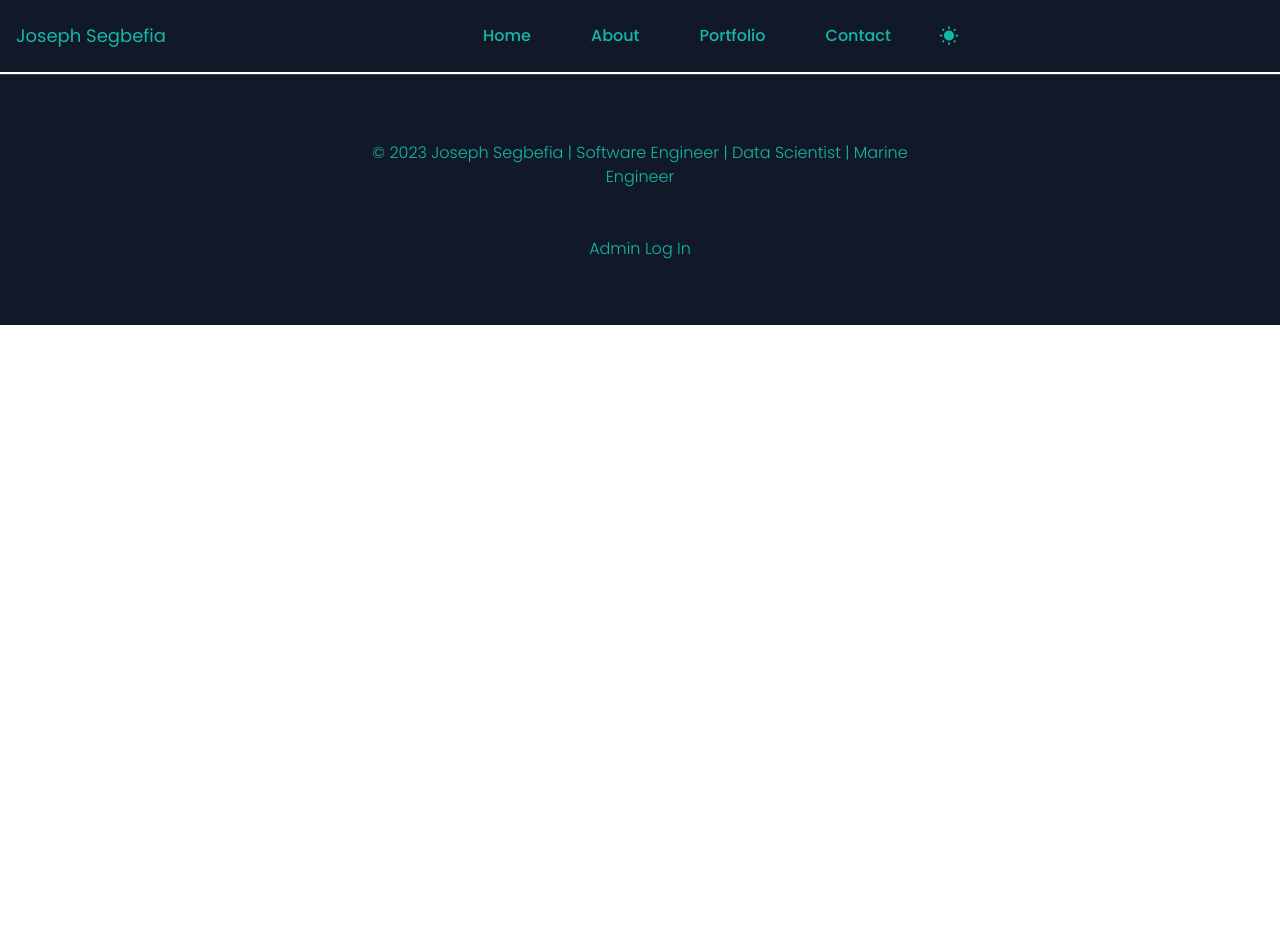
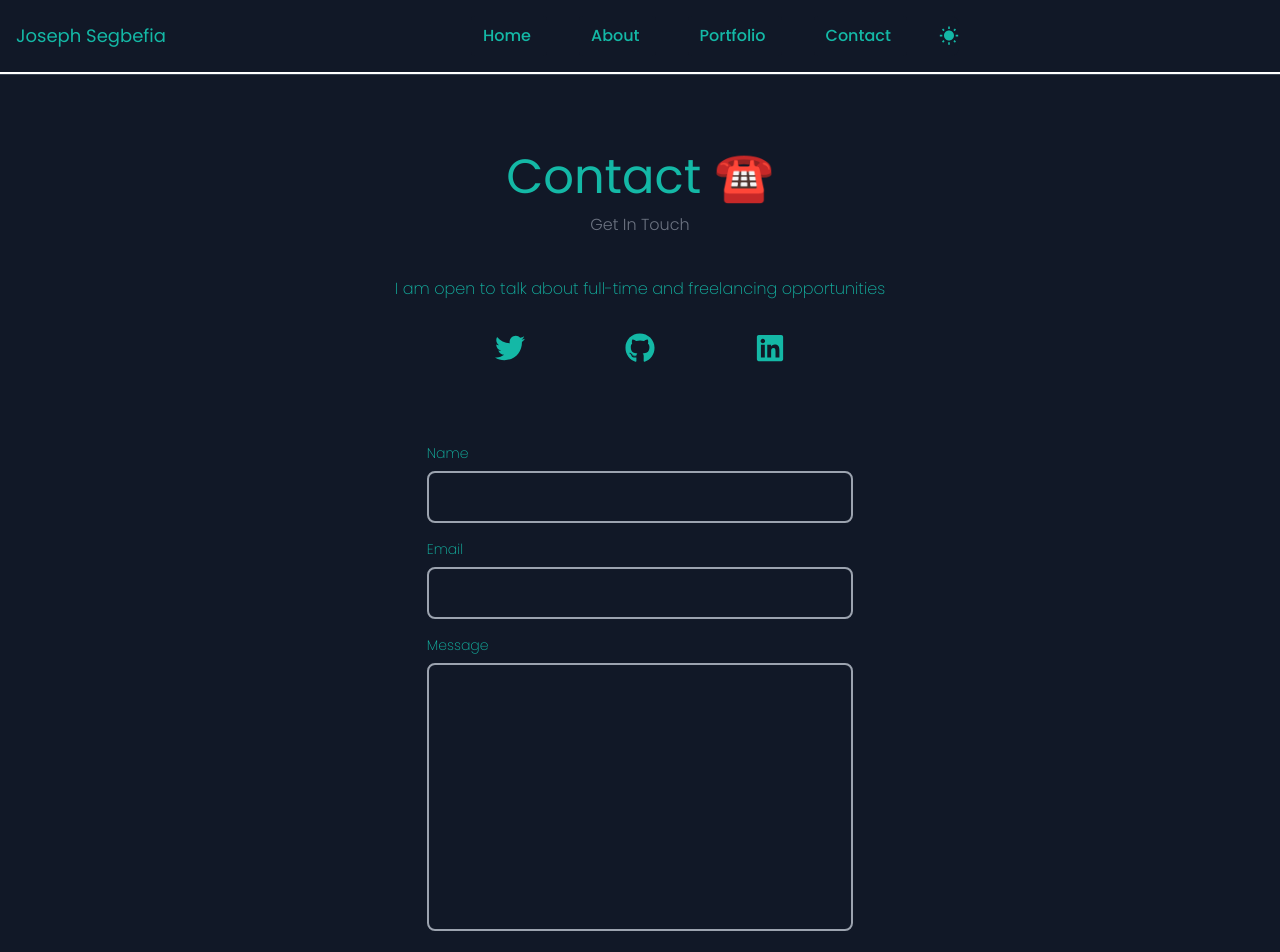
Before and after one commit to josephsegbefia/portfolio2ndFrontend, a React (Vite) app: page /contact in a window 1280 px wide. Shown: the top 952 px of the page. Before the commit the page ends 800 px from the top, so only its background shows below. Built offline with nearby package versions, Linux system fonts and the light colour scheme.

Commit message:
Connect contact form to the backend start

```diff
--- a/src/App.jsx
+++ b/src/App.jsx
@@ -5,6 +5,7 @@ import Home from "./components/Home";
 import Login from "./components/auth/Login";
 import Signup from "./components/auth/Signup";
 import About from "./components/About";
+import Contact from "./components/Contact";
 import Footer from "./components/Footer";
 import Dashboard from "./components/Dashboard";
 import IsAnon from "./IsAnon";
@@ -38,6 +39,7 @@ function App() {
             }
           />
           <Route path="/about" element={<About />} />
+          <Route path="/contact" element={<Contact />} />
         </Routes>
         <Footer />
       </main>
--- /dev/null
+++ b/src/components/Contact.jsx
@@ -0,0 +1,107 @@
+import React from "react";
+import Section from "./common/Section";
+import { FaTwitter, FaGithub, FaLinkedin, FaArrowDown } from "react-icons/fa";
+import contact from "../assets/mobile.png";
+import { useState, useEffect } from "react";
+
+const Contact = () => {
+  const SOCIAL = [
+    {
+      id: 1,
+      link: "https://twitter.com/jelorm",
+      icon: <FaTwitter />
+    },
+    {
+      id: 2,
+      link: "https://github.com/josephsegbefia",
+      icon: <FaGithub />
+    },
+    {
+      id: 3,
+      link: "https://www.linkedin.com/in/joseph-segbefia",
+      icon: <FaLinkedin />
+    }
+  ];
+
+  return (
+    <Section title="Contact ☎️" subtitle="Get In Touch">
+      <div className="flex flex-col items-center justify-center gap-8 text-center">
+        {/* <div>
+          <img src={contact} alt="contact info" className="w-32 h-32" />
+        </div> */}
+        <div>
+          <p className="max-w-xs md:max-w-lg font-extralight">
+            I am open to talk about full-time and freelancing opportunities
+          </p>
+        </div>
+        <div className="flex w-full items-center justify-evenly text-3xl">
+          {SOCIAL.map(({ id, link, icon }) => (
+            <a
+              href={link}
+              target="_blank"
+              rel="noopener noreferrer"
+              className="duration-200 ease-in-out hover:text-rose-600"
+            >
+              {icon}
+            </a>
+          ))}
+        </div>
+
+        {/* FORM */}
+        <div className="p-8 text-left w-full">
+          <form>
+            <div className="gap-4 w-full">
+              <div className="flex flex-col my-2">
+                <label className="capitalize text-sm py-2 font-extralight">
+                  name
+                </label>
+                <input
+                  type="text"
+                  name="name"
+                  className="border-2 rounded-lg p-3 flex focus:outline-none border-gray-400 dark:bg-gray-900 dark:text-white"
+                />
+              </div>
+              {/* <div className="flex flex-col my-2">
+                <label className="capitalize text-sm py-2 font-extralight">
+                  phone
+                </label>
+                <input
+                  type="text"
+                  name="phone"
+                  className="border-2 rounded-lg p-3 flex focus:outline-none border-gray-400 dark:bg-gray-900 dark:text-white"
+                />
+              </div> */}
+              <div className="flex flex-col my-2">
+                <label className="capitalize text-sm py-2 font-extralight">
+                  email
+                </label>
+                <input
+                  type="text"
+                  name="email"
+                  className="border-2 rounded-lg p-3 flex focus:outline-none border-gray-400 dark:bg-gray-900 dark:text-white"
+                />
+              </div>
+              <div className="flex flex-col my-2">
+                <label className="capitalize text-sm py-2 font-extralight">
+                  message
+                </label>
+                <textarea
+                  name="message"
+                  rows="10"
+                  className="border-2 rounded-lg p-3 flex focus:outline-none border-gray-400 dark:bg-gray-900 dark:text-white resize-none"
+                ></textarea>
+              </div>
+            </div>
+            <div className="flex itesm-center justify-center">
+              <button className="my-8 bg-gradient-to-r from-rose-600 to-teal-500 text-white px-6 py-3 font-bold uppercase rounded-md tracking-wider cursor-pointer hover:scale-105 duration-200">
+                send message
+              </button>
+            </div>
+          </form>
+        </div>
+      </div>
+    </Section>
+  );
+};
+
+export default Contact;
```
